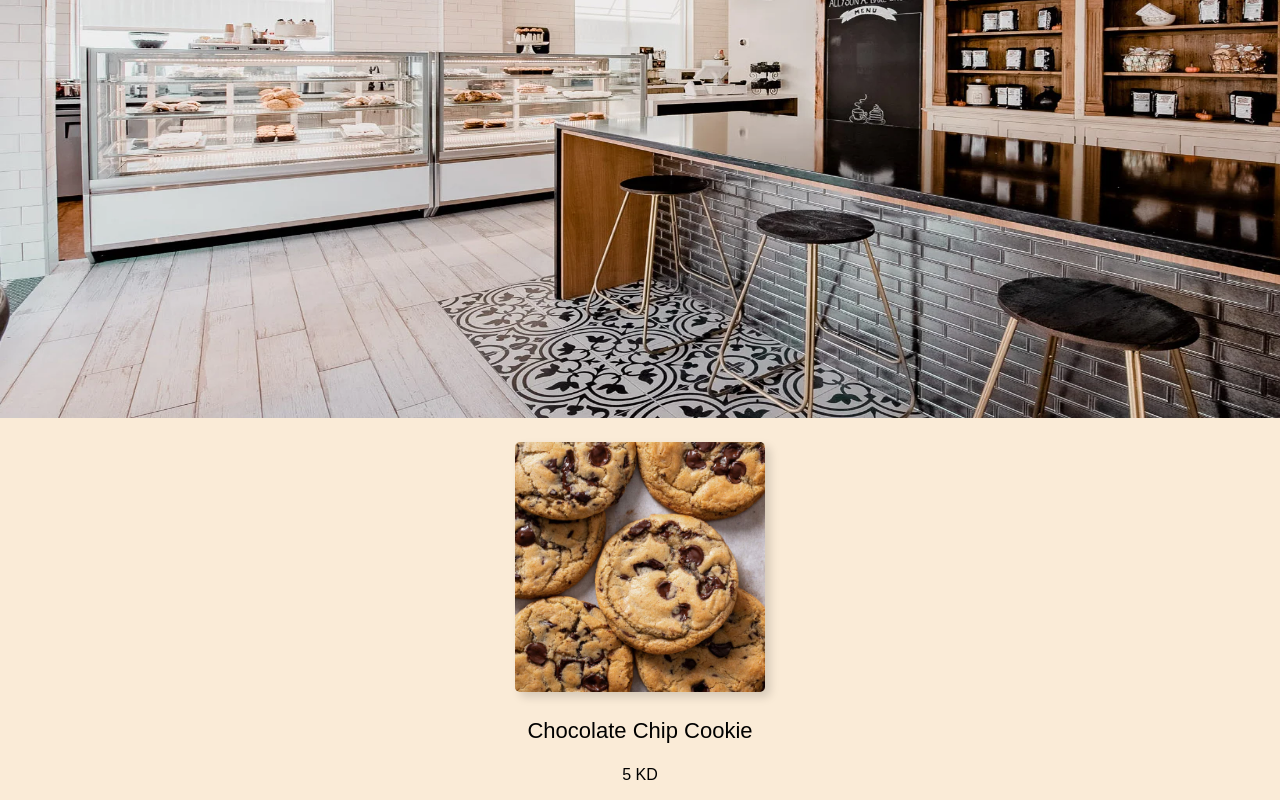
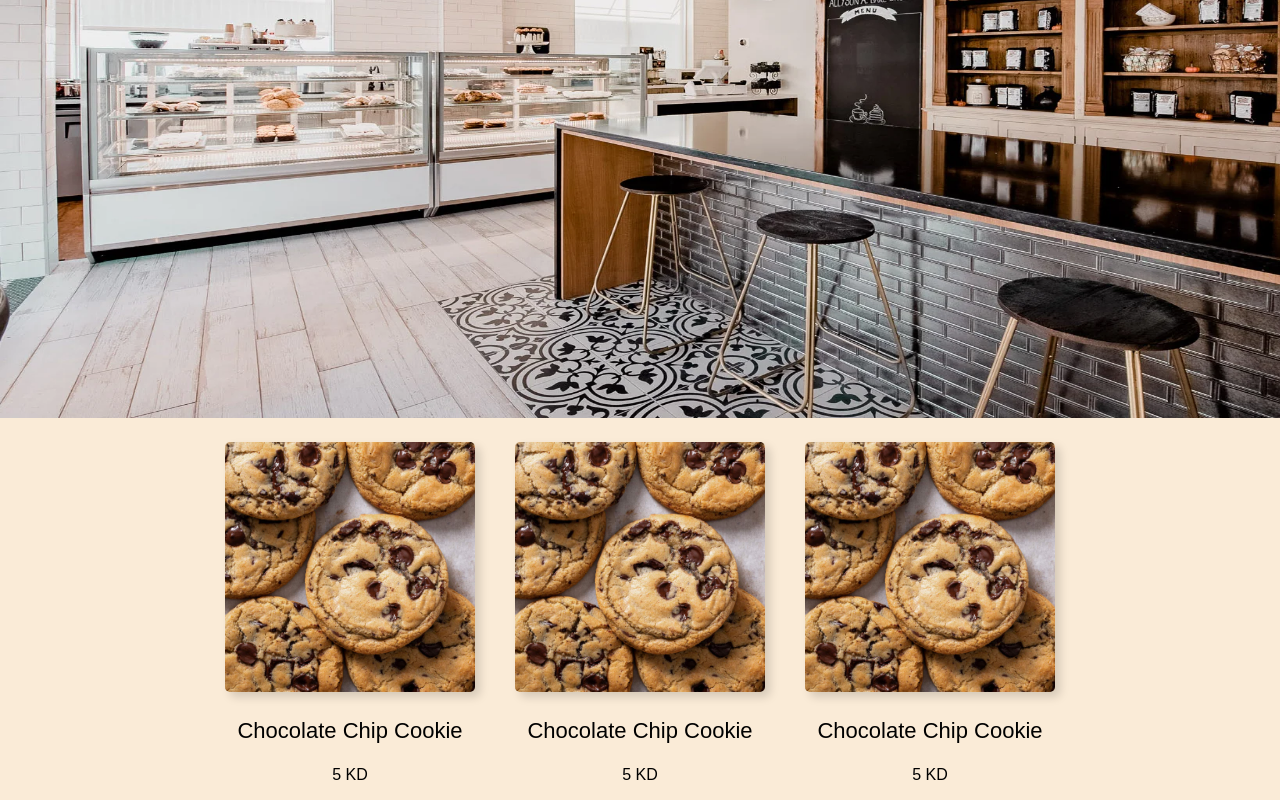
Before and after one commit to mwalmethen/My-Shop-React-Project1-, a React (Create React App) app: page / in a window 1280 px wide. Shown: the part 439-1239 px from the top of the page. Built offline with nearby package versions, Linux system fonts and the light colour scheme; a web font is replaced by a local one.

Commit message:
React-Shop-5

```diff
--- a/src/App.js
+++ b/src/App.js
@@ -1,15 +1,17 @@
 import './App.css';
-import ProductItem from './Components/Product-Item';
+import ProductList from './Components/ProductList';
 
 function App() {
+
+
   return (
     <div className="App">
       <h1 className = "Main-h1">The Cookie Jar</h1>
       <p className = "description"> &#10084; where cookie lovers unite! &#127850;</p>
       <img className = "My-shop-image" src = "/My-shop-storefront.webp" alt = "My Shop"/>
 
-      <div className="div that has all the products in the products.js">
-    <ProductItem/>
+      <div>
+        <ProductList/>
     </div>
 
     </div>
--- a/src/Components/Product-Item.js
+++ b/src/Components/Product-Item.js
@@ -7,6 +7,6 @@ import React from 'react'
   <p className="description-product1"> Chocolate Chip Cookie </p>
   <p className="description-product2">  5 KD </p>
     </div>
-  )
-}
+  );
+};
 export default ProductItem;
--- /dev/null
+++ b/src/Components/ProductList.js
@@ -0,0 +1,14 @@
+import React from 'react';
+import ProductItem from './Product-Item';
+import products from './products';
+
+const ProductList = () => {
+    return (
+        <div className="My-product">
+         {products.map((product, index) => (
+            <ProductItem key={index} product={product}/>
+         ))}
+        </div>
+      );
+}
+export default ProductList;
--- /dev/null
+++ b/src/Components/products.js
@@ -0,0 +1,19 @@
+const products = [
+{
+    name: "Chocolate Chip Cookie",
+    price: 5,
+    image: "/Choco Chip Cookie.jpg",
+},
+{
+    name: "Rainbow Cookie",
+    price: 8,
+    image: "/rainbow-cookies.webp",
+},
+{
+    name: "Rainbow Cookie",
+    price: 8,
+    image: "/rainbow-cookies.webp",
+},
+
+]
+export default products;
```
Also changed, not shown: src/products.js (deleted, +0 -14 lines).
